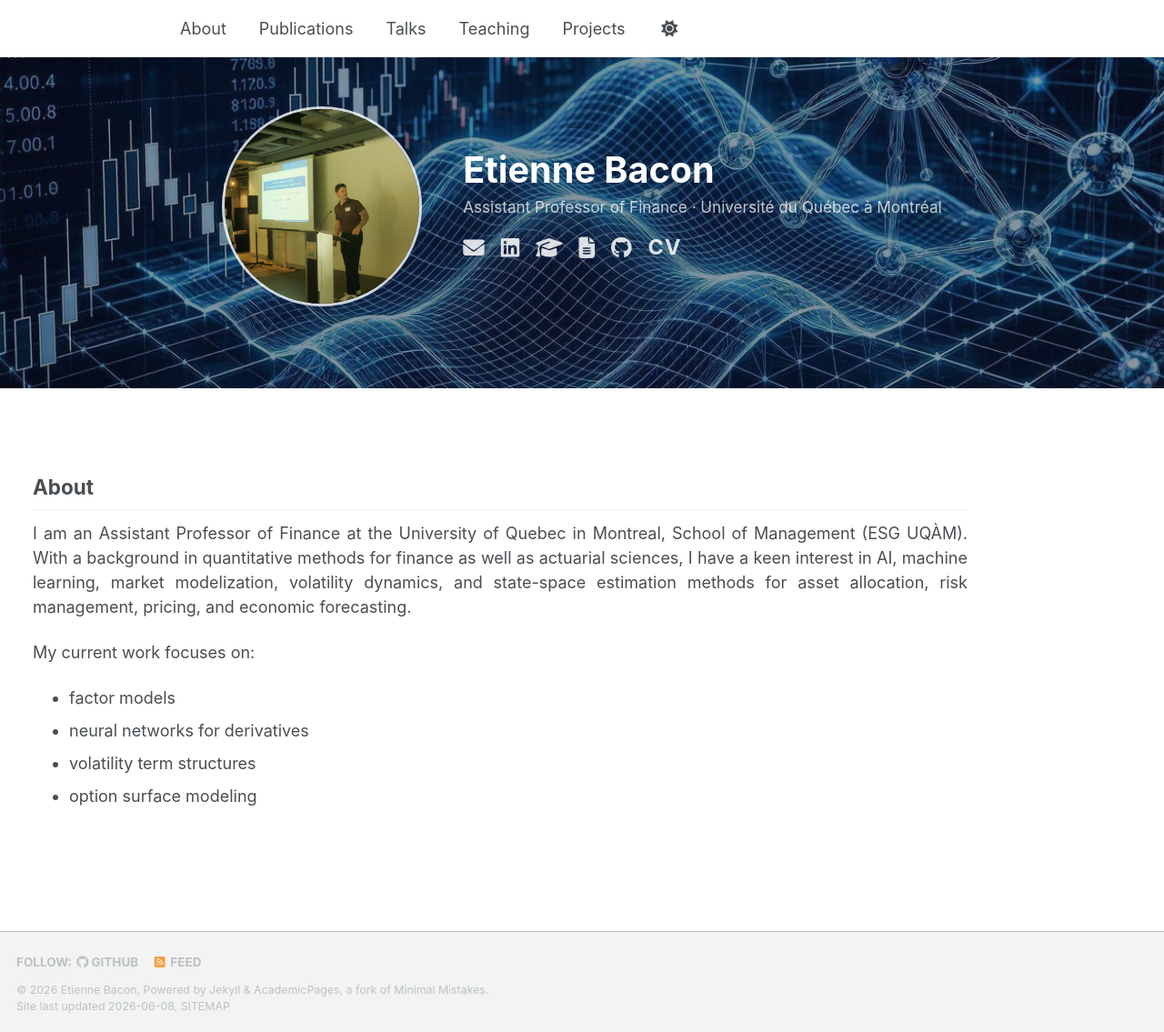
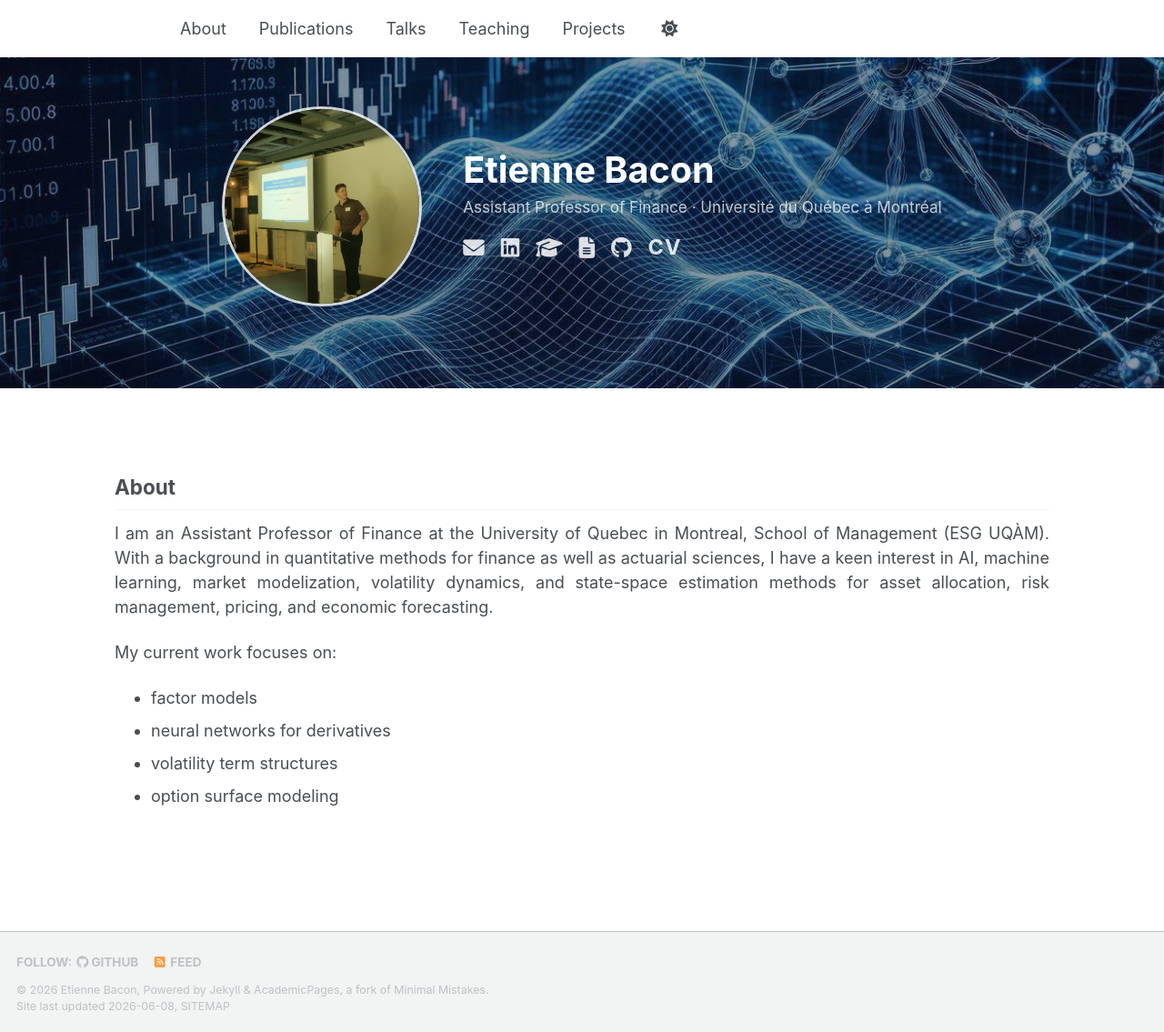
Before and after one commit to EtienneBacon/EtienneBacon.github.io, a Jekyll site: the page built from _pages/about.md, in a window 1280 px wide and 1135 px high. Shown: the whole window at 91% size. Built offline with Jekyll 4.4.1, drawn with Linux system fonts in a browser that asks for light colours; a script bundle is joined from its source files by our own code; library files that are not in the unit come from our copies.

Commit message:
Update main.scss

```diff
--- a/assets/css/main.scss
+++ b/assets/css/main.scss
@@ -191,3 +191,10 @@ html, body {
 .hero-cv-btn:hover {
   color: #fff !important;
 }
+
+/* ── Center single page content ── */
+.page {
+  display: flex !important;
+  flex-direction: column !important;
+  align-items: center !important;
+}
```
